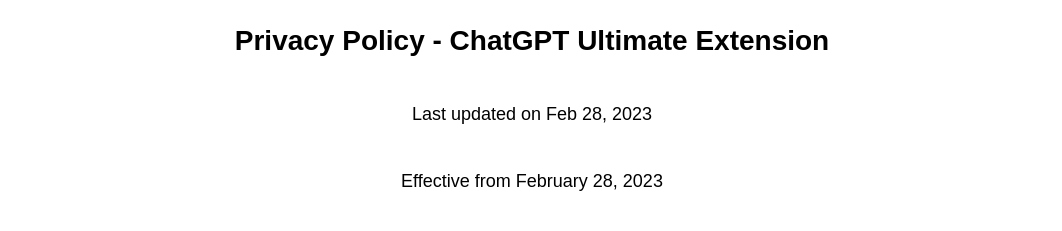
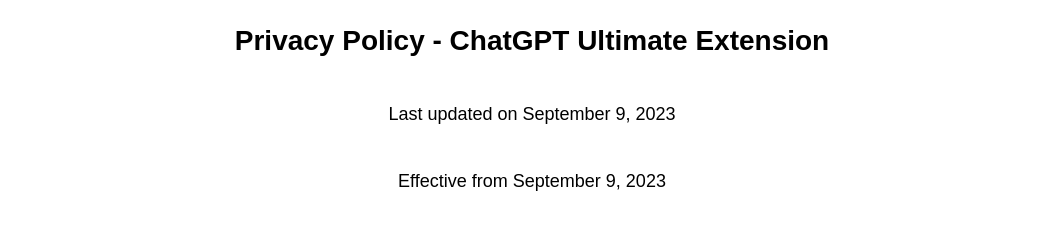
Before and after one commit to IntelliVisionAi/ChatGPTUltimateExtension, a plain HTML site: page index.html in a window 1280 px wide. Shown: the top 231 px of the page, without its empty margins (108-1170 px from the left). Drawn offline with Linux system fonts and the light colour scheme.

Commit message:
Update index.html

```diff
--- a/index.html
+++ b/index.html
@@ -49,9 +49,9 @@
 <body>
     <h1>Privacy Policy - ChatGPT Ultimate Extension</h1>
 
-    <p>Last updated on Feb 28, 2023</p>
+    <p>Last updated on September 9, 2023</p>
 
-    <p>Effective from February 28, 2023</p>
+    <p>Effective from September 9, 2023</p>
 
     <p>We at IntelliVisionAI (the “Company”, “we”, or “us”) are committed to safeguarding the privacy of our customers. This Privacy Policy outlines how we collect, use, share, store, protect, or disclose information related to our service, including the "ChatGPT Ultimate Extension." By using our Services, you agree to be bound by the terms of this Privacy Policy. If you do not accept the terms of the Privacy Policy, you are directed to discontinue accessing/using our application in any way. We strongly recommend that you read the policy carefully before proceeding with any transaction on our application.</p>
 
```
